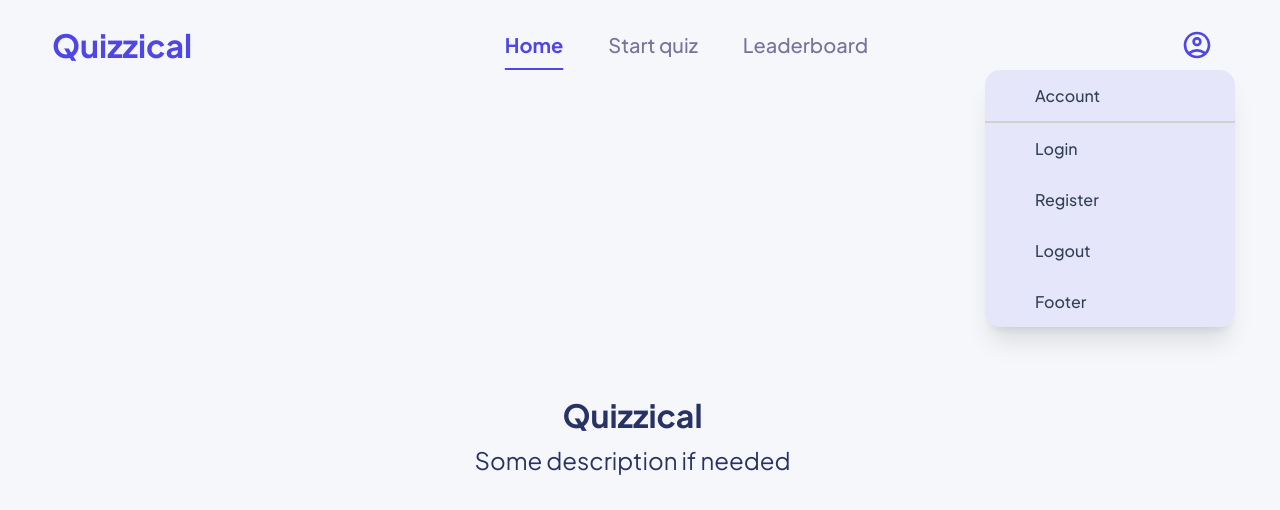
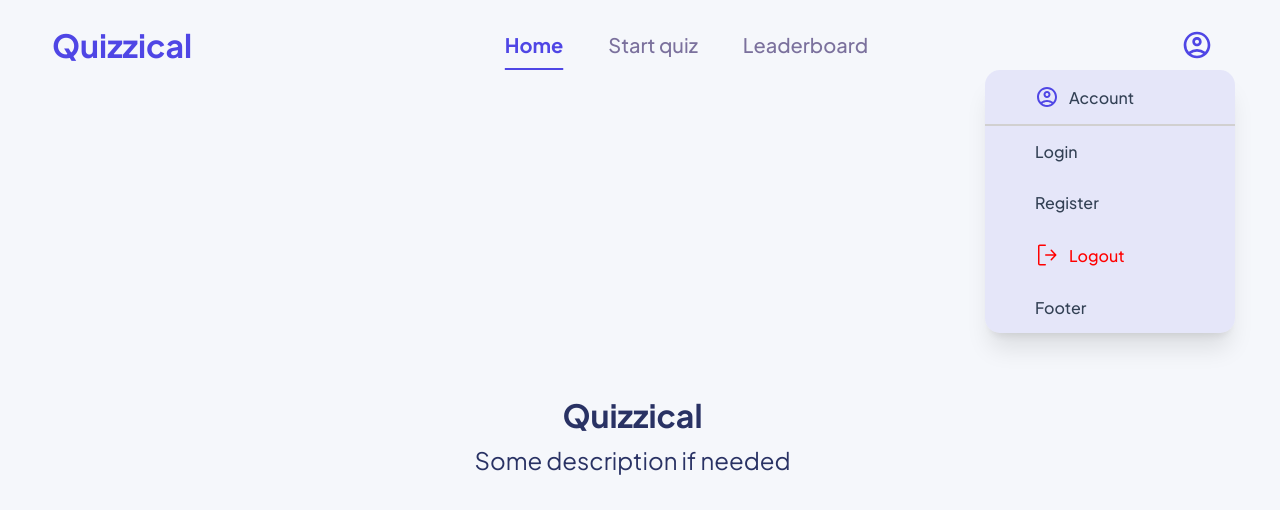
Before and after one commit to specsxc/quiz_app, a React (Vite) app: page / in a window 1280 px wide. Both pictures are taken after a click on the icon 1196 px from the left and 45 px from the top of the page. Shown: the top 510 px of the page. Built offline with nearby package versions, Linux system fonts and the light colour scheme.

Commit message:
add icons

```diff
--- a/src/App.css
+++ b/src/App.css
@@ -62,6 +62,11 @@
   text-decoration: none;
 }
 
+.nav-link:hover {
+  text-decoration: underline;
+  text-underline-offset: 15px;
+}
+
 .active-link {
   font-weight: bold;
   text-decoration: underline;
@@ -76,6 +81,11 @@
   font-size: 2rem;
   color: #4f46e5;
   cursor: pointer;
+}
+
+.account-icon-menu {
+  font-size: 1.5rem;
+  color: #4f46e5;
 }
 
 .menu {
@@ -102,10 +112,20 @@
   padding: 15px 50px;
   display: flex;
   justify-content: flex-start;
+  align-items: center;
+  gap: 10px;
   text-decoration: none;
   color: #334155;
   cursor: pointer;
   box-sizing: border-box;
+}
+
+.signout {
+  color: red;
+}
+
+.signout-icon {
+  font-size: 1.5rem;
 }
 
 .account-underline {
--- a/src/components/DropdownMenu.jsx
+++ b/src/components/DropdownMenu.jsx
@@ -2,6 +2,7 @@ import { useState } from "react";
 import { MdOutlineAccountCircle } from "react-icons/md";
 import { motion, AnimatePresence } from "framer-motion";
 import { NavLink } from "react-router";
+import { GoSignOut } from "react-icons/go";
 
 export default function DropdownMenu() {
   const [isOpen, setIsOpen] = useState(false);
@@ -35,6 +36,7 @@ export default function DropdownMenu() {
                     to="/account"
                     className="menu-link account-underline"
                   >
+                    <MdOutlineAccountCircle className="account-icon-menu" />
                     Account
                   </NavLink>
                 </li>
@@ -49,7 +51,8 @@ export default function DropdownMenu() {
                   </NavLink>
                 </li>
                 <li>
-                  <NavLink to="/logout" className="menu-link">
+                  <NavLink to="/logout" className="menu-link signout">
+                    <GoSignOut className="signout-icon" />
                     Logout
                   </NavLink>
                 </li>
--- a/src/components/Header.jsx
+++ b/src/components/Header.jsx
@@ -1,5 +1,4 @@
 import { NavLink, Link } from "react-router";
-import { MdOutlineAccountCircle } from "react-icons/md";
 import DropdownMenu from "./DropdownMenu";
 
 export default function Header() {
```
